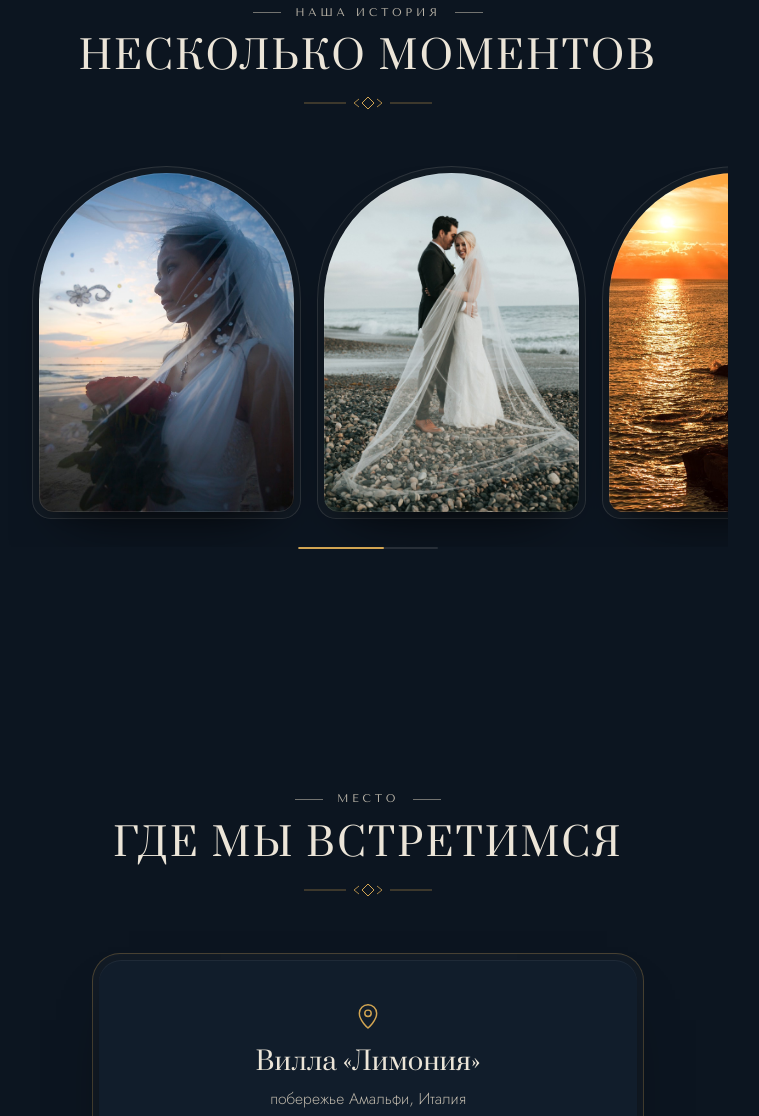
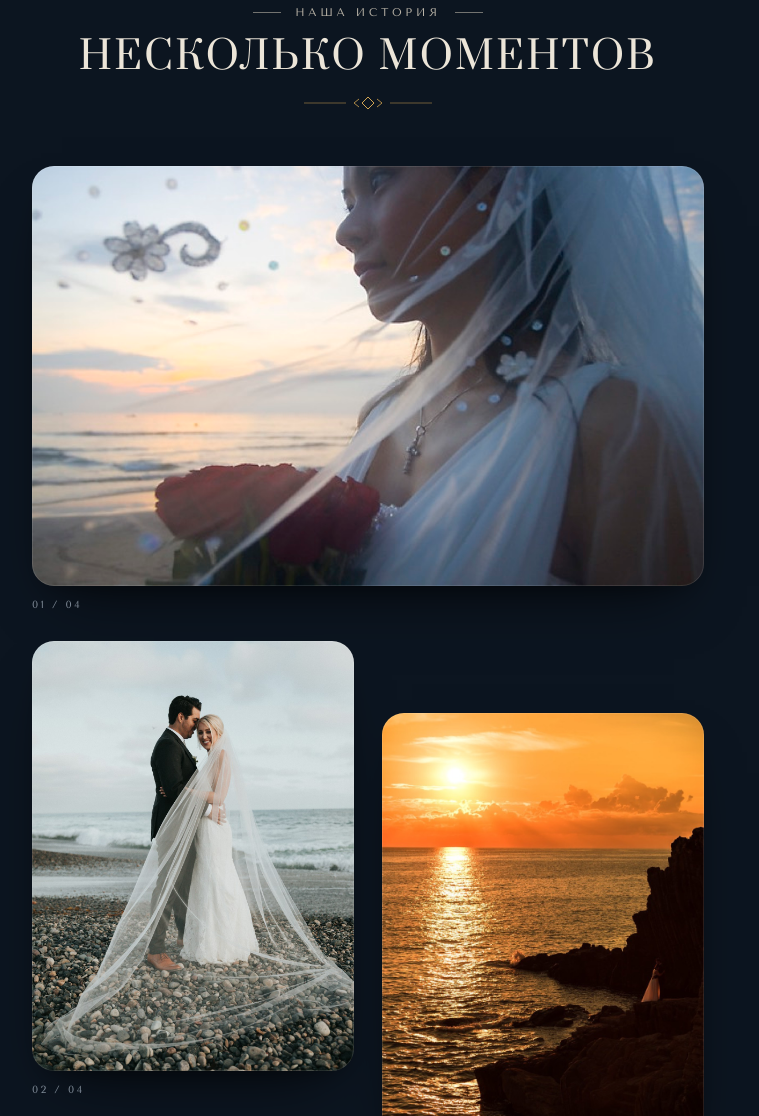
Before and after one commit to Twocram/wedding-constructor, an Astro site: page /amalfi in a window 1280 px wide. Shown: the part 1731-2847 px from the top of the page, without its empty margins (272-1031 px from the left). Built offline with nearby package versions, Linux system fonts and the light colour scheme; Astro itself is replaced by a stand-in of ours; no server answers.

Commit message:
feat: editorial gallery grid, RSVP choice-first, constructor-style theme index

```diff
--- a/src/components/Gallery.astro
+++ b/src/components/Gallery.astro
@@ -4,91 +4,47 @@ interface Props {
   photos: string[];
 }
 const { photos } = Astro.props;
+const total = String(photos.length).padStart(2, '0');
 ---
 
 <Section eyebrow="Наша история" title="Несколько моментов">
-  <div class="gallery" tabindex="0" aria-label="Галерея фотографий">
+  <div class="gallery">
     {photos.map((p, i) => (
-      <figure class="fade-up" style={`--i:${i}`}>
-        <img src={p} alt="" loading={i < 2 ? 'eager' : 'lazy'} decoding="async" />
+      <figure class:list={['fade-up', { wide: i === 0 }]} style={`--i:${i}`}>
+        <img src={p} alt="" loading={i === 0 ? 'eager' : 'lazy'} decoding="async" />
+        <figcaption>{String(i + 1).padStart(2, '0')} / {total}</figcaption>
       </figure>
     ))}
   </div>
-  <div class="gallery-bar" aria-hidden="true"><i></i></div>
 </Section>
 
-<script>
-  // индикатор прогресса по горизонтальному скроллу
-  document.querySelectorAll<HTMLElement>('.gallery').forEach((gal) => {
-    const bar = gal.parentElement?.querySelector<HTMLElement>('.gallery-bar i');
-    if (!bar) return;
-    const update = () => {
-      const max = gal.scrollWidth - gal.clientWidth;
-      const p = max > 0 ? gal.scrollLeft / max : 0;
-      const w = Math.max(0.2, gal.clientWidth / gal.scrollWidth);
-      bar.style.width = `${w * 100}%`;
-      bar.style.transform = `translateX(${(p * (1 - w) * 100) / w}%)`;
-    };
-    gal.addEventListener('scroll', update, { passive: true });
-    window.addEventListener('resize', update);
-    update();
-  });
-</script>
-
 <style>
+  /* одно широкое фото + асимметричная пара ниже — журнальная вёрстка */
   .gallery {
-    display: flex;
-    gap: 16px;
-    align-items: flex-start;
-    overflow-x: auto;
-    scroll-snap-type: x mandatory;
-    scroll-padding: 0 24px;
-    -webkit-overflow-scrolling: touch;
-    scrollbar-width: none;
-    margin: 0 -24px;
-    padding: 0 24px 28px;
+    display: grid;
+    grid-template-columns: 1fr 1fr;
+    gap: clamp(16px, 3vw, 28px);
   }
-  .gallery::-webkit-scrollbar { display: none; }
-  .gallery figure {
-    flex: 0 0 74%;
-    scroll-snap-align: center;
-    padding: 6px;
-    border: 1px solid var(--line);
-    border-radius: var(--r-lg);
-    background: color-mix(in srgb, var(--text) 3%, transparent);
-  }
-  /* арка на каждой третьей — форма разная, уровень один */
-  .gallery figure:nth-child(3n + 1) { border-radius: 200px 200px var(--r-lg) var(--r-lg); }
-  .gallery figure:nth-child(3n + 1) img { border-radius: 194px 194px calc(var(--r-lg) - 6px) calc(var(--r-lg) - 6px); }
+  .gallery figure { margin: 0; }
+  .gallery .wide { grid-column: 1 / -1; }
   .gallery img {
     width: 100%;
-    aspect-ratio: 3 / 4;
     object-fit: cover;
     border-radius: calc(var(--r-lg) - 6px);
     box-shadow: var(--shadow);
   }
-  @media (min-width: 720px) {
-    .gallery figure { flex-basis: 40%; }
+  .gallery .wide img { aspect-ratio: 16 / 10; }
+  .gallery figure:not(.wide) img { aspect-ratio: 3 / 4; }
+  .gallery figcaption {
+    margin-top: 10px;
+    text-align: left;
+    font-family: var(--font-label);
+    font-size: 0.65rem;
+    letter-spacing: 0.22em;
+    color: var(--muted);
   }
-  /* editorial — строгая сетка без арок; amalfi — арка на каждом фото */
-  :global(body[data-theme='editorial']) .gallery figure:nth-child(3n + 1),
-  :global(body[data-theme='editorial']) .gallery figure:nth-child(3n + 1) img { border-radius: 0; }
-  :global(body[data-theme='amalfi']) .gallery figure { border-radius: 200px 200px var(--r-lg) var(--r-lg); }
-  :global(body[data-theme='amalfi']) .gallery img { border-radius: 194px 194px calc(var(--r-lg) - 6px) calc(var(--r-lg) - 6px); }
-  .gallery-bar {
-    width: 140px;
-    height: 2px;
-    margin: 0 auto;
-    background: var(--line);
-    border-radius: 2px;
-    overflow: hidden;
-  }
-  .gallery-bar i {
-    display: block;
-    height: 100%;
-    width: 30%;
-    background: var(--accent);
-    border-radius: 2px;
-    transition: transform 0.2s linear, width 0.2s linear;
+  @media (min-width: 640px) {
+    /* правая колонка опущена — асимметрия */
+    .gallery figure:nth-child(odd):not(.wide) { margin-top: clamp(32px, 7vw, 72px); }
   }
 </style>
--- a/src/components/RsvpForm.astro
+++ b/src/components/RsvpForm.astro
@@ -9,21 +9,17 @@ const botToken = import.meta.env.PUBLIC_TG_BOT_TOKEN ?? '';
 const chatId = import.meta.env.PUBLIC_TG_CHAT_ID ?? '';
 ---
 
-<Section id="rsvp" eyebrow="Анкета гостя" title="Подтвердите присутствие" variant={photo ? 'photo' : 'plain'} photo={photo} narrow>
+<Section id="rsvp" eyebrow="Анкета гостя" title="Будете с нами?" variant={photo ? 'photo' : 'plain'} photo={photo} narrow>
   <p class="rsvp-intro">Пожалуйста, ответьте до <strong>{deadline}</strong> — так нам будет проще всё подготовить.</p>
   <div class="plate rsvp-plate">
     <form id="rsvp-form" class="plate-inner" novalidate>
-      <label class="field">
-        <span>Имя и фамилия</span>
-        <input name="name" type="text" required autocomplete="name" placeholder="Как к вам обращаться" />
-      </label>
       <fieldset class="field">
         <span>Сможете ли вы присутствовать?</span>
         <div class="choice-group">
           <label class="choice">
             <input type="radio" name="attending" value="Приду" required />
-            <strong>С радостью приду</strong>
-            <small>Будем ждать вас в этот день</small>
+            <strong>Да, я буду</strong>
+            <small>Ждём вас в этот день</small>
           </label>
           <label class="choice">
             <input type="radio" name="attending" value="Не смогу" />
@@ -32,6 +28,10 @@ const chatId = import.meta.env.PUBLIC_TG_CHAT_ID ?? '';
           </label>
         </div>
       </fieldset>
+      <label class="field">
+        <span>Имя и фамилия</span>
+        <input name="name" type="text" required autocomplete="name" placeholder="Как к вам обращаться" />
+      </label>
       <label class="field">
         <span>Пожелания, аллергии</span>
         <textarea name="notes" rows="3" placeholder="Предпочтения по еде, напиткам, музыке — всё, что нам стоит знать"></textarea>
```
Also changed, not shown: src/pages/index.astro (+16 -7 lines).
